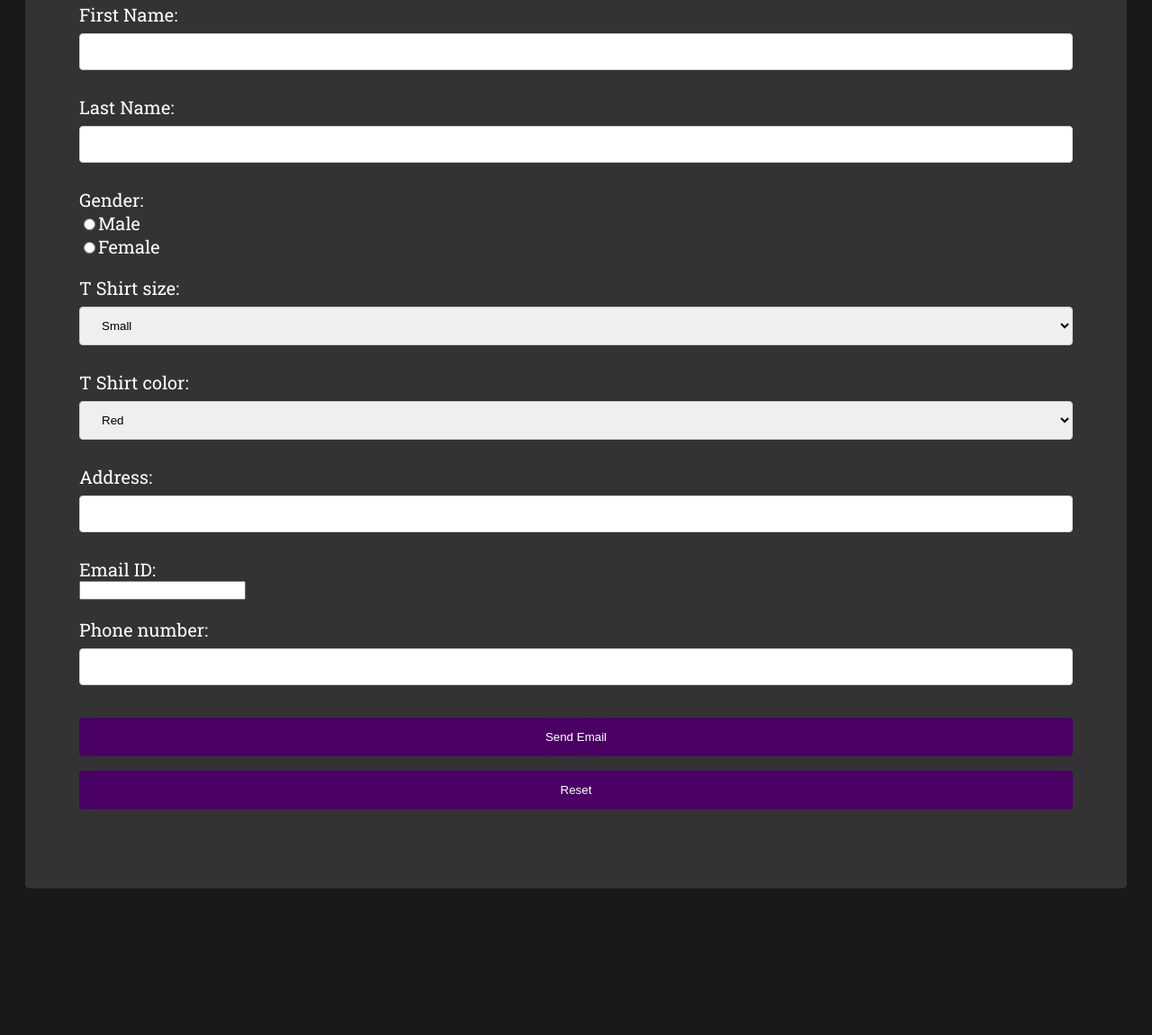
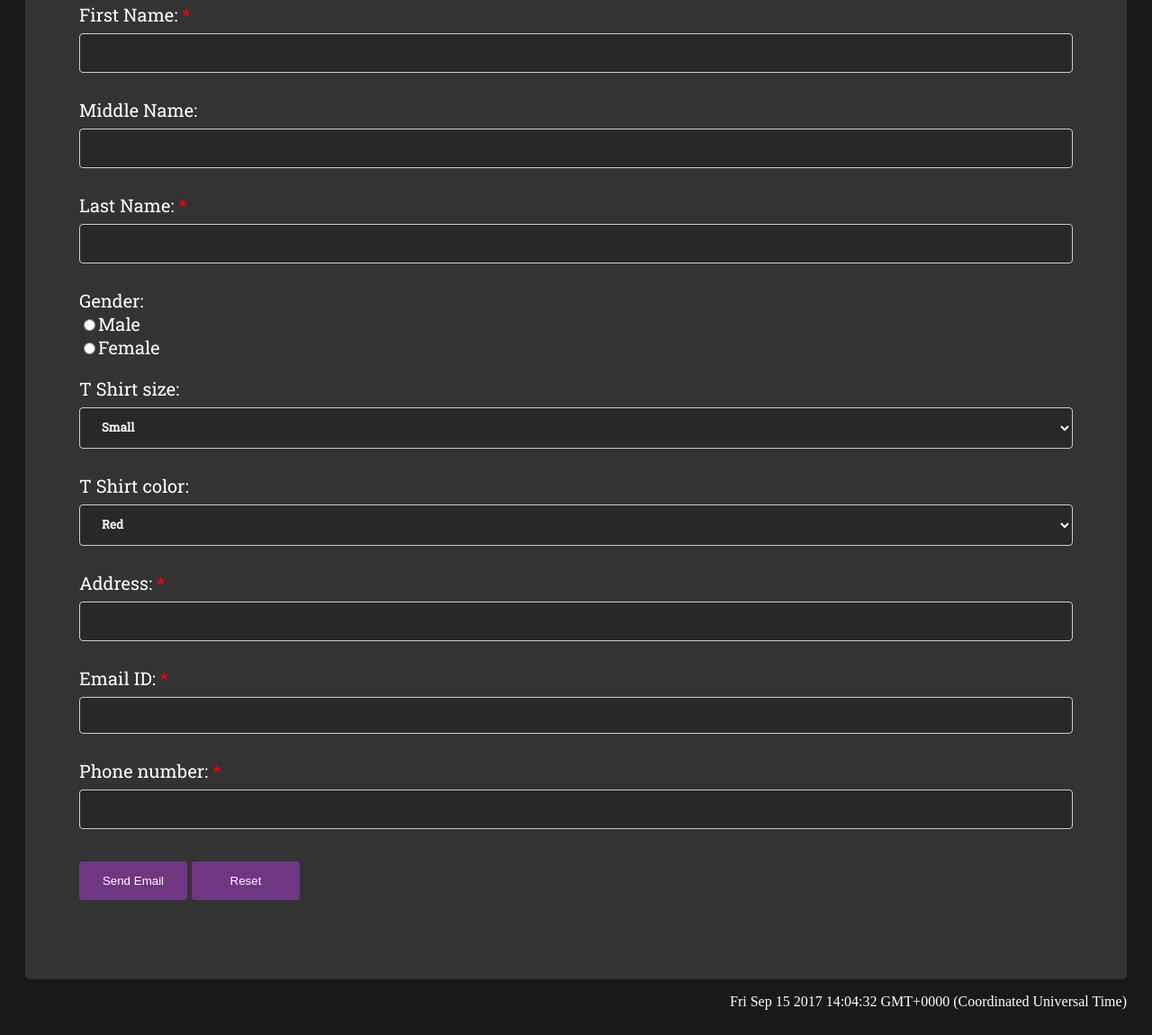
Before and after one commit to RudraNilBasu/Internet-Technology-Lab, a plain HTML site: page index.html in a window 1280 px wide. Shown: the part 192-1343 px from the top of the page at 90% size. Before the commit the page ends 1208 px from the top, so only its background shows below. Drawn offline with Linux system fonts and the light colour scheme.

Commit message:
UI: input field changed to dark color
The color of the input field is changed to a dark one and the color of
the text is white. Color of submit and reset buttons are given a lighter
tone and digital clock added at the bottom

Signed-off-by: Rudra Nil Basu <rudra.nil.basu.1996@gmail.com>

```diff
--- a/index.html
+++ b/index.html
@@ -11,6 +11,30 @@
 			border: 1px solid #ccc;
 			border-radius: 4px;
 			box-sizing: border-box;
+			background-color: #282828;
+			color: white;
+			font-family: 'Roboto Slab';
+			font-weight: bold;
+		}
+
+		#time {
+			color: white;
+		}
+
+		input[type=email], select {
+			width: 100%;
+			padding: 12px 20px;
+			margin: 8px 0;
+			display: inline-block;
+			border: 1px solid #ccc;
+			border-radius: 4px;
+			box-sizing: border-box;
+			background-color: #282828;
+			color: white;
+		}
+
+		.required-indicator {
+			color: red;
 		}
 
 		input[type=submit] {
@@ -20,8 +44,8 @@
 			-webkit-transition:.5s;
 			/* ...and now for the proper property */
 			transition:.5s;
-			width: 100%;
-			background-color: #4b0066;/*#4CAF50;*/
+			width: 120px;
+			background-color: #6f3684;/*#8e40aa;/*#4b0066;/*#4CAF50;*/
 			color: white;
 			padding: 14px 20px;
 			margin: 8px 0;
@@ -41,8 +65,8 @@
 			-webkit-transition:.5s;
 			/* ...and now for the proper property */
 			transition:.5s;
-			width: 100%;
-			background-color: #4b0066;/*#4CAF50;*/
+			width: 120px;
+			background-color: #6f3684;/*#4CAF50;*/
 			color: white;
 			padding: 14px 20px;
 			margin: 8px 0;
@@ -52,7 +76,7 @@
 		}
 
 		input[type=reset]:hover {
-			background-color: #282828;/*45a049;*/
+			background-color: #242026;/*#282828;/*45a049;*/
 		}
 
 		div {
@@ -74,6 +98,8 @@
 			display: block;
 			margin-bottom: 20px;
 		}
+
+
 	</style>
 
 	<div>
@@ -81,11 +107,15 @@
 	<form method="post" action="https://script.google.com/macros/s/AKfycbz2mtIuDIOUgfwHInyuTDntK1Iz7WtexEqTRqRmtfpOy_wAc9ms/exec">
 		<h1 align="center">WBUT T-Shirt Form</h1>
 		<label>
-		First Name: <br>
+		First Name: <span class="required-indicator">*</span><br>
 		<input type="text" name="firstname" pattern = "[A-Za-z]+" size="20" title="Nam kikore lekhe janish?" required><br>
 		</label>
 		<label>
-		Last Name: <br>
+		Middle Name: <br>
+		<input type="text" name="firstname" pattern = "[A-Za-z]+" size="20" title="Nam kikore lekhe janish?"><br>
+		</label>
+		<label>
+		Last Name: <span class="required-indicator">*</span><br>
 		<input type="text" name="lastname" size="20" pattern="[A-Za-z]+" title="Ager niyom tai follow korte hoye babu" required><br>
 		</label>
 		<label>
@@ -115,19 +145,33 @@
 		<br>
 		</label>
 		<label>
-		Address: <br>
+		Address: <span class="required-indicator">*</span><br>
 		<input type="text" name="address" required><br>
 		</label>
 		<label>
-		Email ID: <br>
+		Email ID: <span class="required-indicator">*</span><br>
 		<input type="email" name="email" required><br>
 		</label>
 		<label>
-		Phone number: <br>
+		Phone number: <span class="required-indicator">*</span><br>
 		<input type="text" name="ph" maxlength="10" pattern="\d{10}" size="10" title="Number 10 er beshi hoyena khoka" required><br>
 		</label>
 		<input type="submit" value="Send Email">
 		<input type="reset">
 	</form>
 	</div>
+
+	<p id="time" align="right">Date</p>
+	<script>
+		function printDate() {
+			document.getElementById("time").innerHTML = Date();
+		}
+
+
+		window.setInterval(function(){
+		  printDate();
+		}, 1000);
+
+
+	</script>
 </html>
```
